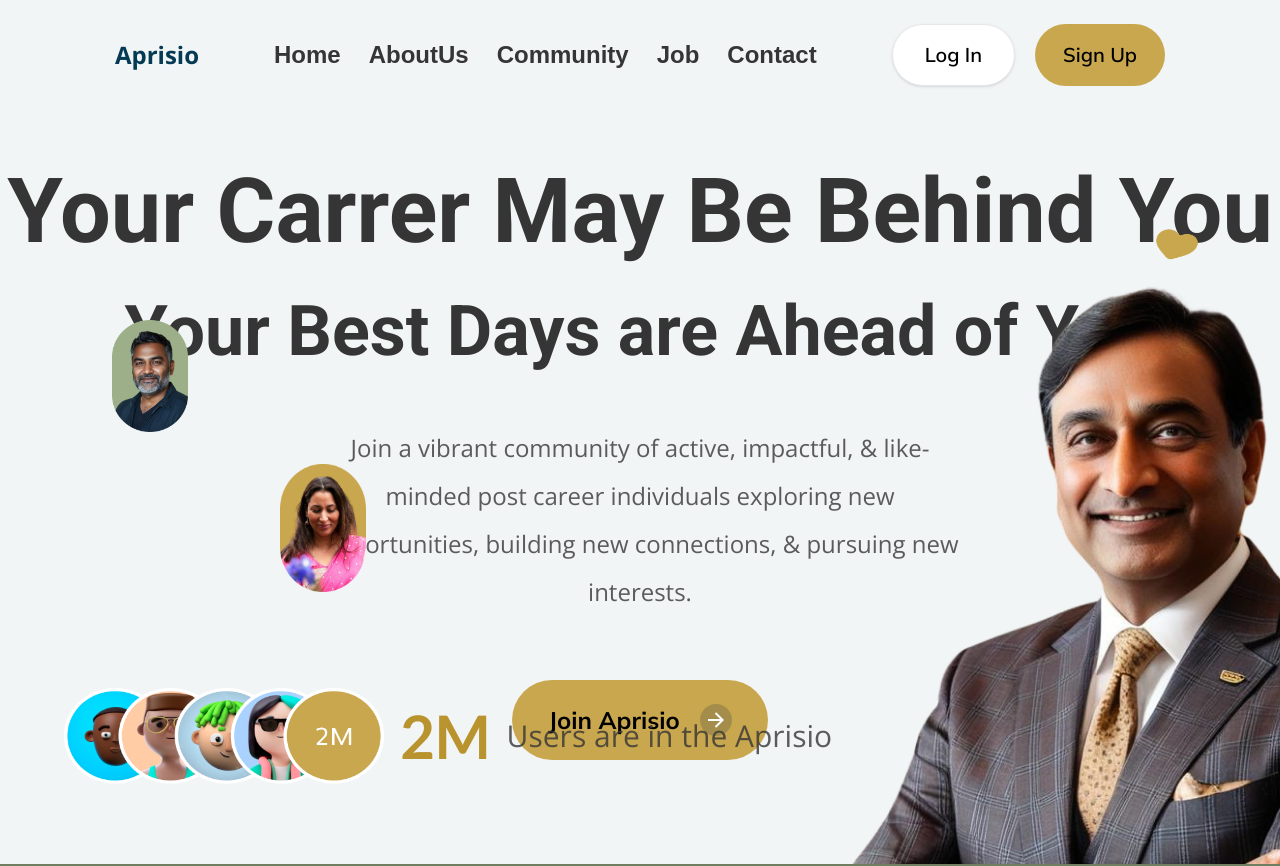
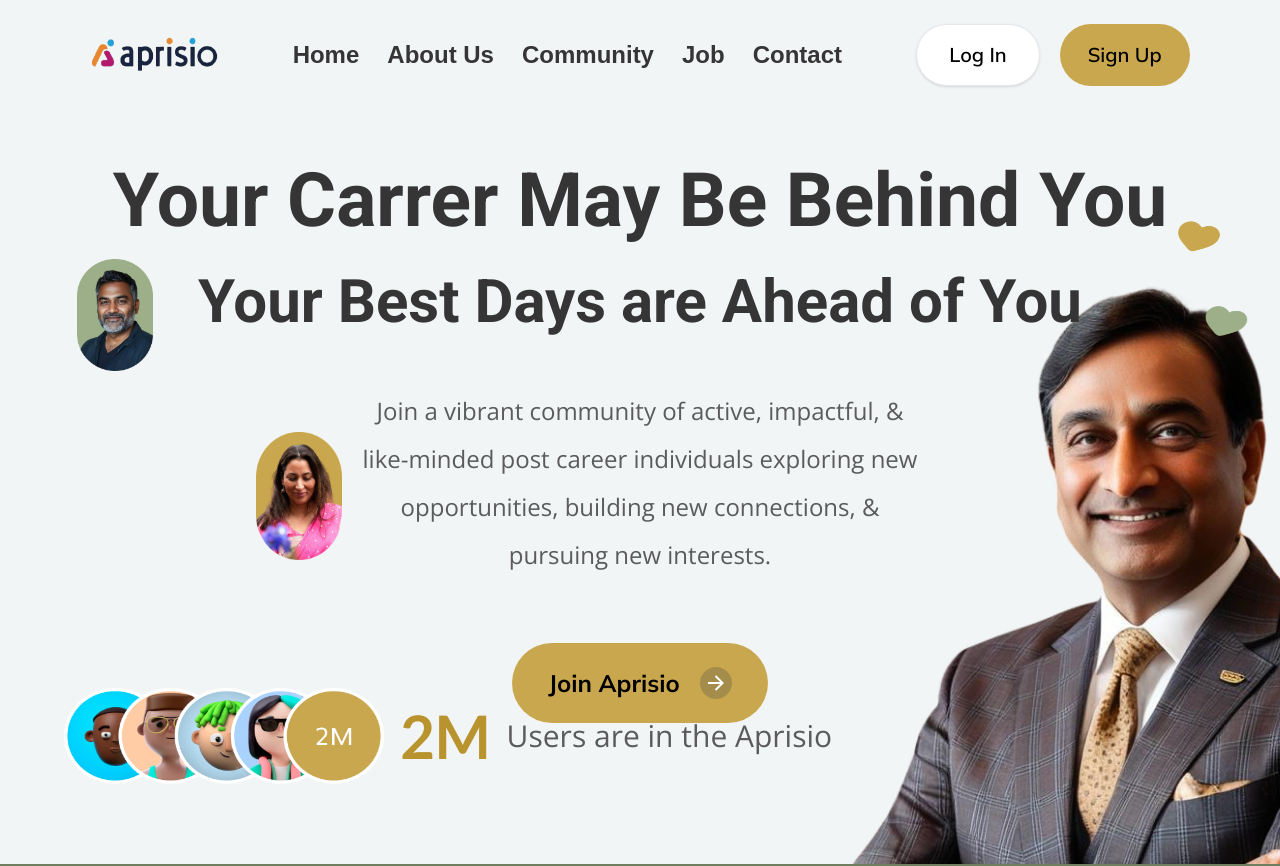
Before and after one commit to sudhan007/Aprisio-prodcution, a Next.js app in the folder client/: page / in a window 1280 px wide. Shown: the top 866 px of the page. Built offline with nearby package versions, Linux system fonts and the light colour scheme.

Commit message:
issue: Fixed alignment issue in hero section

```diff
--- a/client/src/components/About.tsx
+++ b/client/src/components/About.tsx
@@ -11,7 +11,7 @@
                     <h1 className="font-roboto font-semibold lg:text-7xl text-2xl text-white">
                         About Aprisio
                     </h1>
-                    <p className="font-roboto lg:text-4xl text-xl lg:pt-4 pt-2 text-white">
+                    <p className="font-roboto lg:text-4xl text-xl lg:pt-4 pt-5 text-white">
                         Post career Impact & Fulfilment
                     </p>
                 </div>
@@ -23,7 +23,7 @@
                 </div>
                 </div>
                <div>
-                <div className="w-full lg:h-[714px] h-[340px]  rounded-2xl">
+                <div className="w-full lg:h-[714px] h-[280px] rounded-2xl">
                 <Image src={video} alt="hero"  className="w-full h-full"/>
                 {/* <div>
                 <video
--- a/client/src/components/Hero.tsx
+++ b/client/src/components/Hero.tsx
@@ -9,13 +9,13 @@
 
 export default function Hero(){
     return(
-    <section className="relative lg:mt-36 mt-28 lg:h-[90vh] px-5 lg:px-0 mb-14 lg:mb-0" >
+    <section className="relative lg:mt-36 mt-28 lg:h-[90vh] px-2 lg:px-0 mb-14 lg:mb-0" >
 <div className="flex  flex-col justify-center items-center">
-  <div className="flex flex-col justify-center items-center">
-    <h1 className="font-semibold text-[#353535] text-center lg:text-[90px] text-[26px] font-roboto">Your Carrer May Be Behind You</h1>
-    <h2 className="font-semibold text-[#353535] text-center lg:text-[70px] text-[26px] mt-5 lg:mt-0 font-roboto">Your Best Days are Ahead of You</h2>
+  <div className="flex flex-col justify-center items-center w-[90%]">
+    <h1 className="font-semibold text-[#353535] text-center xl:text-[75px] lg:text-[60px] text-[24px] font-roboto">Your Carrer May Be Behind You</h1>
+    <h2 className="font-semibold text-[#353535] text-center xl:text-[60px] lg:text-[40px] text-[24px] mt-5 lg:mt-0 font-roboto">Your Best Days are Ahead of You</h2>
    <div className="w-full flex justify-center items-center">
-   <p className="text-center lg:w-1/2 w-[95%] text-[#353535CC] leading-loose font-sans lg:text-[24px] text-[18px]  pt-10">
+   <p className="text-center xl:w-1/2 lg:w-[80%] w-[98%]  text-[#353535CC] leading-loose font-sans xl:text-[24px] lg:text-[20px] text-[18px]  pt-10">
     Join a vibrant community of active, impactful, & like-minded post  career individuals exploring new opportunities, building new connections, & pursuing new interests.
     </p>
    </div>
@@ -30,27 +30,27 @@
     </button>
   </div>
 </div>
-<div className="absolute lg:right-12 lg:top-20 top-[350px] right-3">
+<div className="absolute lg:right-[2%] lg:top-[10%] top-[55%] right-3">
   <Image src={hearts} alt="hearts" className="lg:h-32 h-28 lg:w-[86px] w-[58px]"/>
 </div>
-<div className="absolute lg:block hidden left-28 top-44 ">
+<div className="absolute lg:block hidden left-[6%] top-[16%] ">
   <Image src={heroboy} alt="hero2" className="h-28 w-[76px]"/>
 </div>
-<div className="absolute lg:block hidden left-[280px] top-80">
+<div className="absolute lg:block hidden xl:left-[20%] xl:top-[40%] lg:top-[37%] lg:left-[20%]">
   <Image src={herogirl} alt="hero3" className="h-32 w-[86px]"/>
 </div>
-<div className="absolute hidden lg:block right-0 bottom-0">
-  <div className="">
-<Image src={hero} alt="hero" className="" />
+<div className="absolute   -z-10  hidden lg:block right-0 bottom-0">
+  <div className=" flex justify-end">
+<Image src={hero} alt="hero" className="lg:h-[80%] lg:w-[80%]  xl:h-full xl:w-full" />
   </div>
 </div>
 <div className="lg:absolute lg:left-16 mt-16 lg:mt-0 lg:bottom-20 flex lg:flex-row flex-col items-center">
-<Image src={avatar} alt="" className="lg:h-24 lg:w-80 w-36 h-12 "/>
+<Image src={avatar} alt="" className="xl:h-24 xl:w-80 lg:w-60 lg:h-20  w-36 h-12 "/>
 <div className="flex mt-5 lg:mt-0  justify-center items-center">
-<h1 className="font-bold text-[#B9932E]  font-lato lg:text-6xl text-3xl  px-4">
+<h1 className="font-bold text-[#B9932E]  font-lato xl:text-6xl lg:text-4xl text-3xl  px-4">
   2M
 </h1>
-<p className="text-[#353535CC] lg:text-3xl text-xl font-sans">
+<p className="text-[#353535CC] xl:text-3xl lg:text-2xl text-xl font-sans">
 Users are in the Aprisio
 </p>
 </div>
--- a/client/src/components/NavBar.tsx
+++ b/client/src/components/NavBar.tsx
@@ -2,7 +2,9 @@
 
 import { useState, useEffect, useCallback } from 'react'
 import { Menu, X } from 'lucide-react'
+import Image from 'next/image'
 import Link from 'next/link'
+import logo from "../../public/images/logo.png"
 
 export default function NavBar() {
   const [isDrawerOpen, setIsDrawerOpen] = useState(false)
@@ -51,19 +53,20 @@
 
   return (
     <nav className={`fixed top-0 z-50 w-full transition-all duration-300 ${bgColor}`}>
-      <div className={`flex justify-between items-center ${padding} px-4 md:px-10 lg:justify-evenly`}>
+      <div className={`flex justify-between items-center ${padding} xl:px-4 lg:px-5 md:px-10 px-5 lg:justify-evenly`}>
         <Link href={"/"}>
         <div>
-          <h1 className="font-sans text-[#043A53] font-bold text-2xl">Aprisio</h1>
+          {/* <h1 className="font-sans text-[#043A53] font-bold text-2xl">Aprisio</h1> */}
+          <Image src={logo} alt='logo' className='h-9 w-32' />
         </div>
         </Link>
 
 
         {/* Nav Links - Hidden on small screens */}
         <div className="hidden lg:block">
-          <ul className="flex gap-7 text-[#353535] font-semibold text-2xl">
+          <ul className="flex gap-7 text-[#353535] font-semibold xl:text-2xl lg:text-lg">
             <li><a href="#home" onClick={(e) => handleNavClick(e, 'home')}>Home</a></li>
-            <li><a href="#about" onClick={(e) => handleNavClick(e, 'about')}>AboutUs</a></li>
+            <li><a href="#about" onClick={(e) => handleNavClick(e, 'about')}>About Us</a></li>
             <li><a href="#events" onClick={(e) => handleNavClick(e, 'events')}>Community</a></li>
             <li><a href="#join" onClick={(e) => handleNavClick(e, 'join')}>Job</a></li>
             <li><a href="#footer" onClick={(e) => handleNavClick(e, 'footer')}>Contact</a></li>
@@ -71,9 +74,9 @@
         </div>
 
         {/* actions button - Hidden on small screens */}
-        <div className="hidden lg:flex gap-5 font-mulish font-semibold text-xl">
-          <button className="bg-white rounded-full py-4 px-8 shadow border-[0.5px]">Log In</button>
-          <button className="bg-[#C9A74E] rounded-full py-4 px-7">Sign Up</button>
+        <div className="hidden lg:flex gap-5 font-mulish font-semibold xl:text-xl lg:text-base">
+          <button className="bg-white rounded-full xl:py-4 xl:px-8 lg:py-3 lg:px-6 shadow border-[0.5px]">Log In</button>
+          <button className="bg-[#C9A74E] rounded-full xl:py-4 xl:px-7 lg:py-3 lg:px-6">Sign Up</button>
         </div>
 
         {/* Hamburger menu - Visible on small screens */}
--- a/client/tailwind.config.ts
+++ b/client/tailwind.config.ts
@@ -18,6 +18,13 @@
         roboto: ['Roboto', ...fontFamily.sans],
         lato: ['Lato', ...fontFamily.sans],
       },
+      screens: {
+        sm: '640px',
+        md: '768px',
+        lg: '1024px',
+        xl: '1280px',
+        '2xl': '1536px',
+      },
     },
   },
   plugins: [],
```
Also changed, not shown: client/public/images/logo.png (added).
